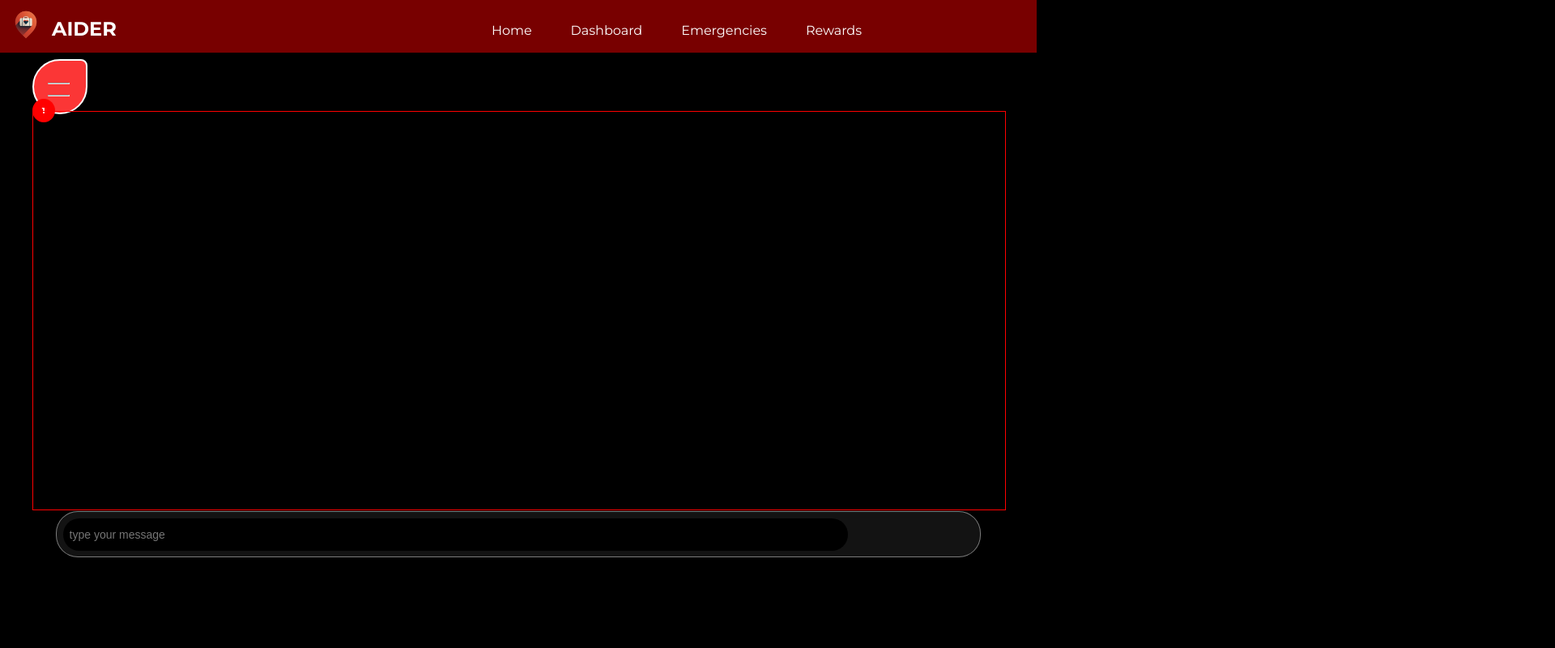
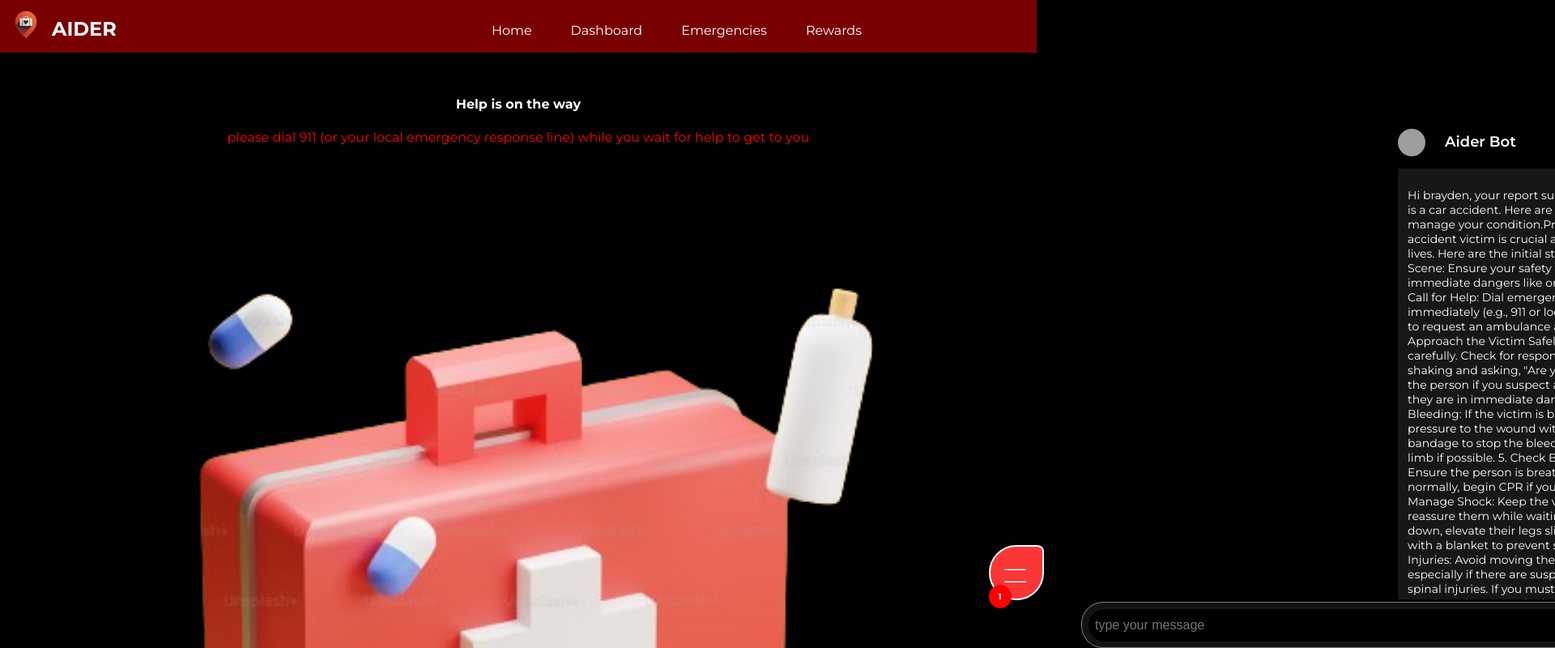
Before and after one commit to Horlarhyinka/Aider, a React (Vite) app in the folder frontend/aider/: page / in a window 1280 px wide. Shown: the top 800 px of the page at 81% size, 1920 px wide, since content can reach past the window. Built offline with nearby package versions, Linux system fonts and the light colour scheme; grey boxes are pictures that could not be loaded; some icons are missing; the HTML template or start-up script is replaced by a standard one.

Commit message:
frontend: added toggle for chat window - bug: chat-window overflow

```diff
--- a/frontend/aider/src/App.tsx
+++ b/frontend/aider/src/App.tsx
@@ -1,9 +1,8 @@
 import { Footer } from './components/footer'
 import { Header } from './components/header'
-import { ChatWindow } from './containers/chatWindow'
 // import { Home } from './containers/home'
 // import { Report } from './containers/report'
-// import { ReportMade } from './containers/ReportMade'
+import { ReportMade } from './containers/ReportMade'
 import "./styles/index.css"
 
 function App() {
@@ -13,8 +12,7 @@ function App() {
     <Header isAuthenticated={false} />
     {/* <Home /> */}
     {/* <Report /> */}
-    {/* <ReportMade/> */}
-    <ChatWindow />
+    <ReportMade/>
     <Footer />
     </>
   )
--- a/frontend/aider/src/assets/data/messages.ts
+++ b/frontend/aider/src/assets/data/messages.ts
@@ -28,5 +28,12 @@ export const messages = [
 
         Remember, it's important to act quickly but also to avoid causing further harm. If you're not trained in first aid or emergency care, do your best to assist while waiting for professional help to arrive.`
 
+    },
+    {
+        sentBy:{
+            name: "Ben Kennedy",
+            avatar: Bot
+        },
+        content: "Thank you, I'll try these out..."
     }
 ]
--- a/frontend/aider/src/components/chatIcon.tsx
+++ b/frontend/aider/src/components/chatIcon.tsx
@@ -1,12 +1,14 @@
 import "../styles/chat-icon.css"
 import Draggable from "react-draggable"
 
-export const ChatIcon = (prop: {count: number})=>{
-    return <Draggable>
-            <div className="chat-icon">
+export const ChatIcon = (prop: {count: number, handleClick: Function})=>{
+    return <div onClick={()=>{
+        console.log("clicked...")
+        prop.handleClick()
+        }} className="chat-icon">
                 <hr className="f" />
                 <hr className="s" />
                 {prop.count && <span>{prop.count}</span>}
             </div>
-            </Draggable>
+
 }
--- a/frontend/aider/src/components/messageCard.tsx
+++ b/frontend/aider/src/components/messageCard.tsx
@@ -1,4 +1,6 @@
 import { MessageProp } from "./types/messageProp";
+
+import "../styles/message-card.css"
 
 
 export const MessageCard = (props: {message: MessageProp}) =>{
--- a/frontend/aider/src/containers/ReportMade.tsx
+++ b/frontend/aider/src/containers/ReportMade.tsx
@@ -3,15 +3,16 @@ import Kit from "../assets/img/kit.png"
 
 import '../styles/report-made.css';
 import { ChatIcon } from "../components/chatIcon";
+import { ChatWindow } from "./chatWindow";
 
 
 export const ReportMade = (props: ReportMadeProps) =>{
 
     return <div className="report-made">
         <h4>Help is on the way</h4>
+        <ChatWindow />
         <p className="danger" >please dial 911 (or your local emergency response line) while you wait for help to get to you</p>
         <img src={Kit} alt="kit" />
-        <ChatIcon count={1} />
         <button className="cta">view responders</button>
     </div>
 }
--- a/frontend/aider/src/containers/chatWindow.tsx
+++ b/frontend/aider/src/containers/chatWindow.tsx
@@ -2,13 +2,22 @@ import { ChatIcon } from "../components/chatIcon"
 import {Icon} from "@iconify/react"
 
 import "../styles/chat-window.css"
+import { messages } from "../assets/data/messages"
+import { MessageCard } from "../components/messageCard";
+import { useState } from "react";
 
 export const ChatWindow = ()=>{
-    return <div className="chat-window">
-        <ChatIcon count={1} />
+    const [windowOpen, setWindowOpen] = useState<boolean>(false)
+
+    const handleToggleChat = ()=>{
+        console.log("clicked...")
+        setWindowOpen(!windowOpen)
+    }
+    return <div className={`chat-window ${!windowOpen?"closed": ""}`}>
+            <ChatIcon handleClick={handleToggleChat} count={1} />
             <div className="chat-frame">
                 <section className="messages">
-
+                    {messages.map(message=><div className="msg-wrapper" ><MessageCard message={message} /></div>)}
                 </section>
                 <section className="input-section">
                 <div className="chat-input-wrapper">
@@ -18,4 +27,5 @@ export const ChatWindow = ()=>{
                 </section>
             </div>
         </div>
+
 }
--- a/frontend/aider/src/styles/chat-icon.css
+++ b/frontend/aider/src/styles/chat-icon.css
@@ -9,6 +9,7 @@
     top: 50vh;
     right: 10px;
     border: 2px solid white;
+    z-index: 1;
 }
 
 .chat-icon hr{
--- a/frontend/aider/src/styles/chat-window.css
+++ b/frontend/aider/src/styles/chat-window.css
@@ -1,15 +1,21 @@
 .chat-window{
     height: 80vh;
     width: 95%;
-    position: relative;
-    /* border: 1px solid red; */
+    position: absolute;
     display: inline-block;
+    left: 5px;
+    top: 65px;
+    transition: left 450ms, top 450ms;
+    background-color: black;
+    z-index: 0.9;
 }
 
 .chat-window .chat-icon{
     position: absolute;
     top: 0px;
     left: 0px;
+    top: 400ms;
+    left: 400ms;
 }
 
 .chat-window .chat-frame{
@@ -53,8 +59,14 @@
     border: none;
     box-sizing: border-box;
     padding: 8px;
-    font-size: 14px;
+    font-size: 16px;
+    color: white;
+    letter-spacing: 0.2;
 
+}
+
+.chat-window .message-input:focus{
+    outline: none;
 }
 
 .chat-window .icn{
@@ -66,8 +78,27 @@
 
 .chat-window .messages{
     display: inline-block;
-    border: 1px solid red;
     width: 100%;
     position: relative;
     height: calc(100% - 85px);
+    overflow-y: scroll;
+    background-color: black;
 }
+
+.chat-window.closed{
+    left: 102%;
+    transition: left 450ms;
+
+}
+
+.chat-window.closed .chat-icon{
+    top: 80%;
+    left: -85px;
+    transition: top 400ms, left 400ms;
+}
+
+@media screen and (min-width: 695px){
+    .chat-window{
+        height: 95vh;
+    }
+}
--- /dev/null
+++ b/frontend/aider/src/styles/message-card.css
@@ -0,0 +1,59 @@
+.message-card{
+    max-width: 375px;
+    text-align: left;
+    display: inline-block !important;
+}
+
+.message-card .msg-wrapper{
+    display: inline-block;
+    text-align: left;
+}
+
+
+.message-card .user{
+    display: inline-block;
+    width: 100%;
+    text-align: left;
+    vertical-align: top;
+
+
+}
+
+.message-card .user img{
+    width: 34px;
+    height: 34px;
+    border-radius: 50%;
+    margin: 8px 24px 8px 0px;
+    display: inline-block;
+    position: relative;
+    bottom: -10px;
+
+}
+
+.message-card .user p{
+    font-size: 18px;
+    font-weight: 600;
+    margin: 12px 0px;
+    display: inline-block;
+    position: relative;
+    top: -10px;
+}
+
+.message-card .message-content{
+    padding: 24px 12px;
+    text-align: left;
+    color: white;
+    background-color: #171717;
+    margin-top: 0px;
+    border-radius: 0px 12px 12px 12px;
+    font-size: 14px;
+    display: inline-block;
+}
+
+.msg-wrapper.self .message-card{
+    text-align: right;
+}
+
+.msg-wrapper.self .user{
+    text-align: right;
+}
--- a/frontend/aider/src/styles/report-made.css
+++ b/frontend/aider/src/styles/report-made.css
@@ -1,6 +1,10 @@
 .report-made{
     padding: 25px;
     box-sizing: border-box;
+    width: 100%;
+    display: inline-block;
+    text-align: center;
+    overflow-x: hidden;
 }
 
 
```
Lines whose indentation alone changed are shown as unchanged.
